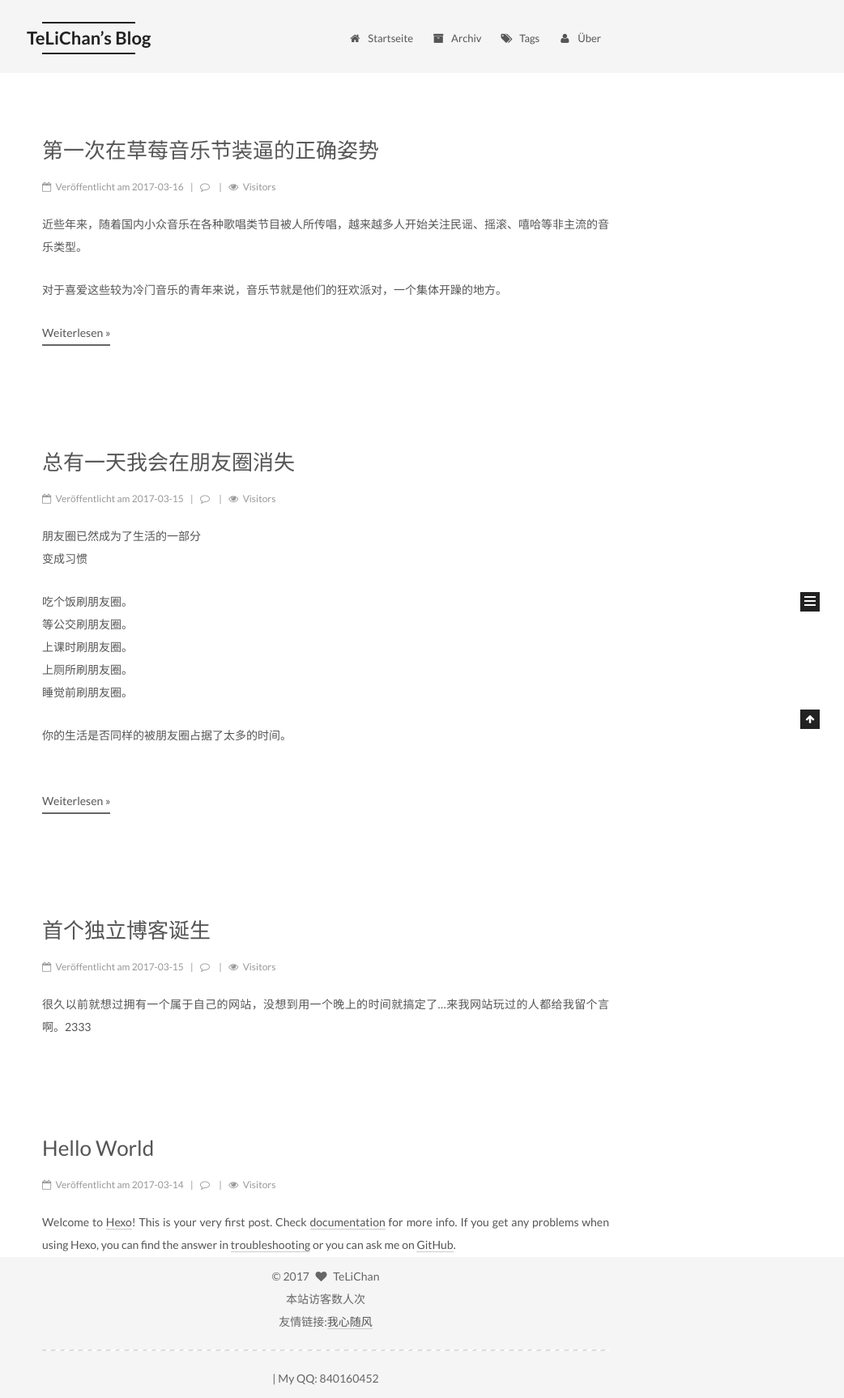
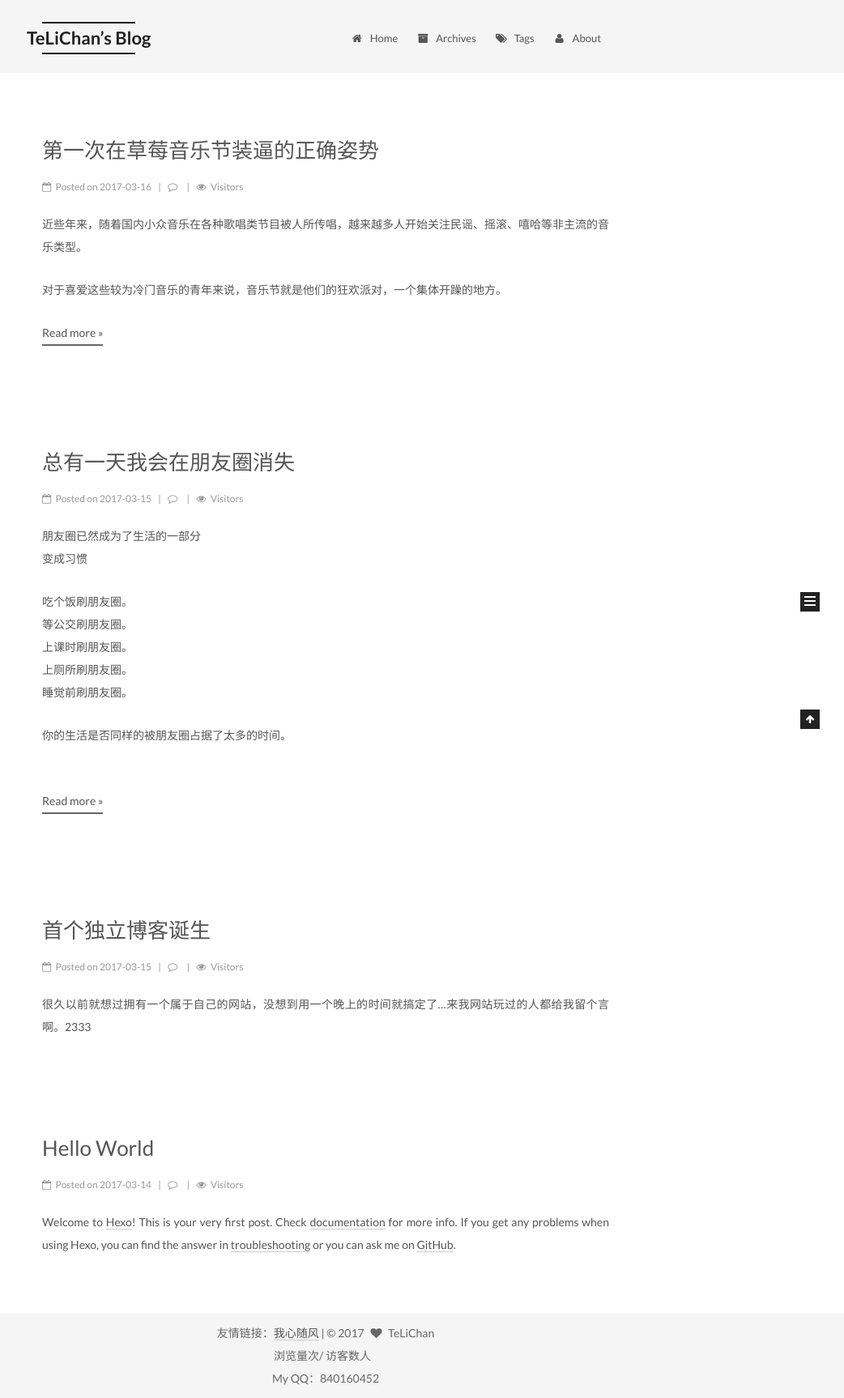
Before and after one commit to TeLiChan/TeLichan.club, a plain HTML site: page index.html in a window 1280 px wide. Shown: the whole page at 81% size, without its empty margins (238-1280 px from the left). Drawn offline with Linux system fonts and the light colour scheme; some packages are replaced by stand-ins of ours; a script that the page names is missing.

Commit message:
Site updated: 2017-03-17 19:56:05

```diff
--- a/index.html
+++ b/index.html
@@ -207,7 +207,7 @@
 
               <i class="menu-item-icon fa fa-fw fa-home"></i> <br />
 
-            Startseite
+            Home
           </a>
         </li>
 
@@ -217,7 +217,7 @@
 
               <i class="menu-item-icon fa fa-fw fa-archive"></i> <br />
 
-            Archiv
+            Archives
           </a>
         </li>
 
@@ -237,7 +237,7 @@
 
               <i class="menu-item-icon fa fa-fw fa-user"></i> <br />
 
-            Über
+            About
           </a>
         </li>
 
@@ -307,7 +307,7 @@
                 <i class="fa fa-calendar-o"></i>
               </span>
 
-                <span class="post-meta-item-text">Veröffentlicht am</span>
+                <span class="post-meta-item-text">Posted on</span>
 
               <time title="Post created" itemprop="dateCreated datePublished" datetime="2017-03-16T23:37:40+08:00">
                 2017-03-16
@@ -372,7 +372,7 @@
           <!--noindex-->
           <div class="post-button text-center">
             <a class="btn" href="/2017/03/16/第一次在草莓音乐节装逼的正确姿势/#more" rel="contents">
-              Weiterlesen &raquo;
+              Read more &raquo;
             </a>
           </div>
           <!--/noindex-->
@@ -451,7 +451,7 @@
                 <i class="fa fa-calendar-o"></i>
               </span>
 
-                <span class="post-meta-item-text">Veröffentlicht am</span>
+                <span class="post-meta-item-text">Posted on</span>
 
               <time title="Post created" itemprop="dateCreated datePublished" datetime="2017-03-15T20:41:27+08:00">
                 2017-03-15
@@ -517,7 +517,7 @@
           <!--noindex-->
           <div class="post-button text-center">
             <a class="btn" href="/2017/03/15/总有一天我会在朋友圈消失/#more" rel="contents">
-              Weiterlesen &raquo;
+              Read more &raquo;
             </a>
           </div>
           <!--/noindex-->
@@ -596,7 +596,7 @@
                 <i class="fa fa-calendar-o"></i>
               </span>
 
-                <span class="post-meta-item-text">Veröffentlicht am</span>
+                <span class="post-meta-item-text">Posted on</span>
 
               <time title="Post created" itemprop="dateCreated datePublished" datetime="2017-03-15T01:56:10+08:00">
                 2017-03-15
@@ -735,7 +735,7 @@
                 <i class="fa fa-calendar-o"></i>
               </span>
 
-                <span class="post-meta-item-text">Veröffentlicht am</span>
+                <span class="post-meta-item-text">Posted on</span>
 
               <time title="Post created" itemprop="dateCreated datePublished" datetime="2017-03-14T23:11:56+08:00">
                 2017-03-14
@@ -889,7 +889,7 @@
             <div class="site-state-item site-state-posts">
               <a href="/archives">
                 <span class="site-state-item-count">4</span>
-                <span class="site-state-item-name">Artikel</span>
+                <span class="site-state-item-name">posts</span>
               </a>
             </div>
 
@@ -900,7 +900,7 @@
             <div class="site-state-item site-state-tags">
               <a href="/tags">
                 <span class="site-state-item-count">2</span>
-                <span class="site-state-item-name">Tags</span>
+                <span class="site-state-item-name">tags</span>
               </a>
             </div>
 
@@ -938,26 +938,29 @@
 
     <footer id="footer" class="footer">
       <div class="footer-inner">
-        <div class="copyright" align="center">
-
+        <center>
+<div class="copyright" align="center">
+  友情链接：<a href="http://www.ownself.me/">我心随风</a>&nbsp|
   &copy;
   <span itemprop="copyrightYear">2017</span>
   <span class="with-love">
     <i class="fa fa-heart"></i>
   </span>
-  <span class="author" itemprop="copyrightHolder">TeLiChan</span>
+  <span class="author" itemprop="copyrightHolder">TeLiChan</span><br>
+
+<script async src="//dn-lbstatics.qbox.me/busuanzi/2.3/busuanzi.pure.mini.js"></script>
+
+<span id="busuanzi_container_site_pv" >
+  浏览量<span id="busuanzi_value_site_pv"></span>次/
+
+<span id="busuanzi_container_site_uv">
+ 访客数<span id="busuanzi_value_site_uv"></span>人&nbsp&nbsp&nbsp
+<br>
+My QQ：840160452
+
 </div>
 
-<center>
-<span id="busuanzi_container_site_uv">
-  本站访客数<span id="busuanzi_value_site_uv"></span>人次
-</span>
-
- <br>
-友情链接:<a href="www.ownself.me">我心随风<hr></a> | My QQ: 840160452
 </center>
-
-
 
 
 
```
Also changed, not shown: 2017/03/14/hello-world/index.html (+21 -18 lines), 2017/03/15/总有一天我会在朋友圈消失/index.html (+21 -18 lines), 2017/03/15/神特么我的首个独立博客诞生/index.html (+21 -18 lines), 2017/03/16/第一次在草莓音乐节装逼的正确姿势/index.html (+23 -20 lines), about/index.html (+20 -17 lines), archives/2017/03/index.html (+22 -19 lines), archives/2017/index.html (+22 -19 lines), archives/index.html (+22 -19 lines), tags/Talking/index.html (+20 -17 lines), tags/WhatsUp/index.html (+20 -17 lines), tags/index.html (+21 -18 lines).
